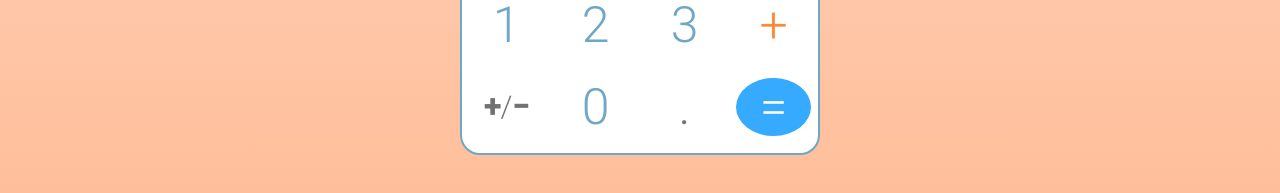
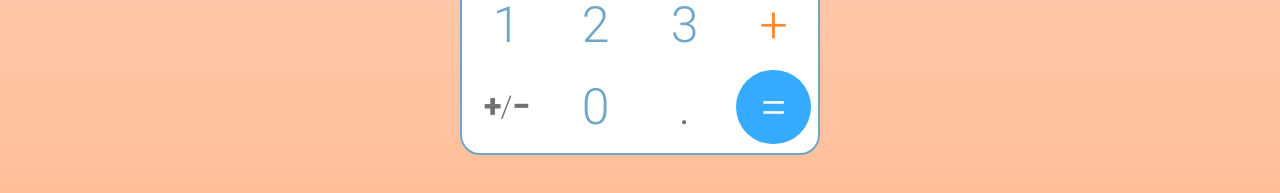
Before and after one commit to darrylgit/calculator-react, a React (Create React App) app: page / in a window 1280 px wide. Shown: the part 565-758 px from the top of the page. Built offline with nearby package versions, Linux system fonts and the light colour scheme.

Commit message:
Change all buttons to semantic HTML buttons

```diff
--- a/src/components/InputKey/input-key.styles.js
+++ b/src/components/InputKey/input-key.styles.js
@@ -1,5 +1,5 @@
-import React from 'react';
-import styled from 'styled-components';
+import React from "react";
+import styled from "styled-components";
 import {
   clearKeyStyles,
   utilKeyStyles,
@@ -7,7 +7,7 @@ import {
   operatorKeyStyles,
   equalsKeyStyles,
   mobileLandscapeOrder
-} from './key-specific.styles';
+} from "./key-specific.styles";
 
 const getKeyStyles = ({ type, value }) => {
   const keyStylesHash = {
@@ -18,7 +18,7 @@ const getKeyStyles = ({ type, value }) => {
     equals: equalsKeyStyles
   };
 
-  return keyStylesHash[type] || '';
+  return keyStylesHash[type] || "";
 };
 
 // General button styles
@@ -35,12 +35,16 @@ export const KeyOuter = styled.div`
   }
 `;
 
-export const KeyInner = styled.div`
+export const KeyInner = styled.button`
   position: absolute;
   top: 0;
   left: 0;
   bottom: 0;
   right: 0;
+  border: 0;
+  width: 100%;
+  height: 100%;
+  font: inherit;
   border-radius: 50%;
   -webkit-transform: scale(1);
   display: flex;
```
Also changed, not shown: 2 other files (tests, documents, lock files or other folders).
